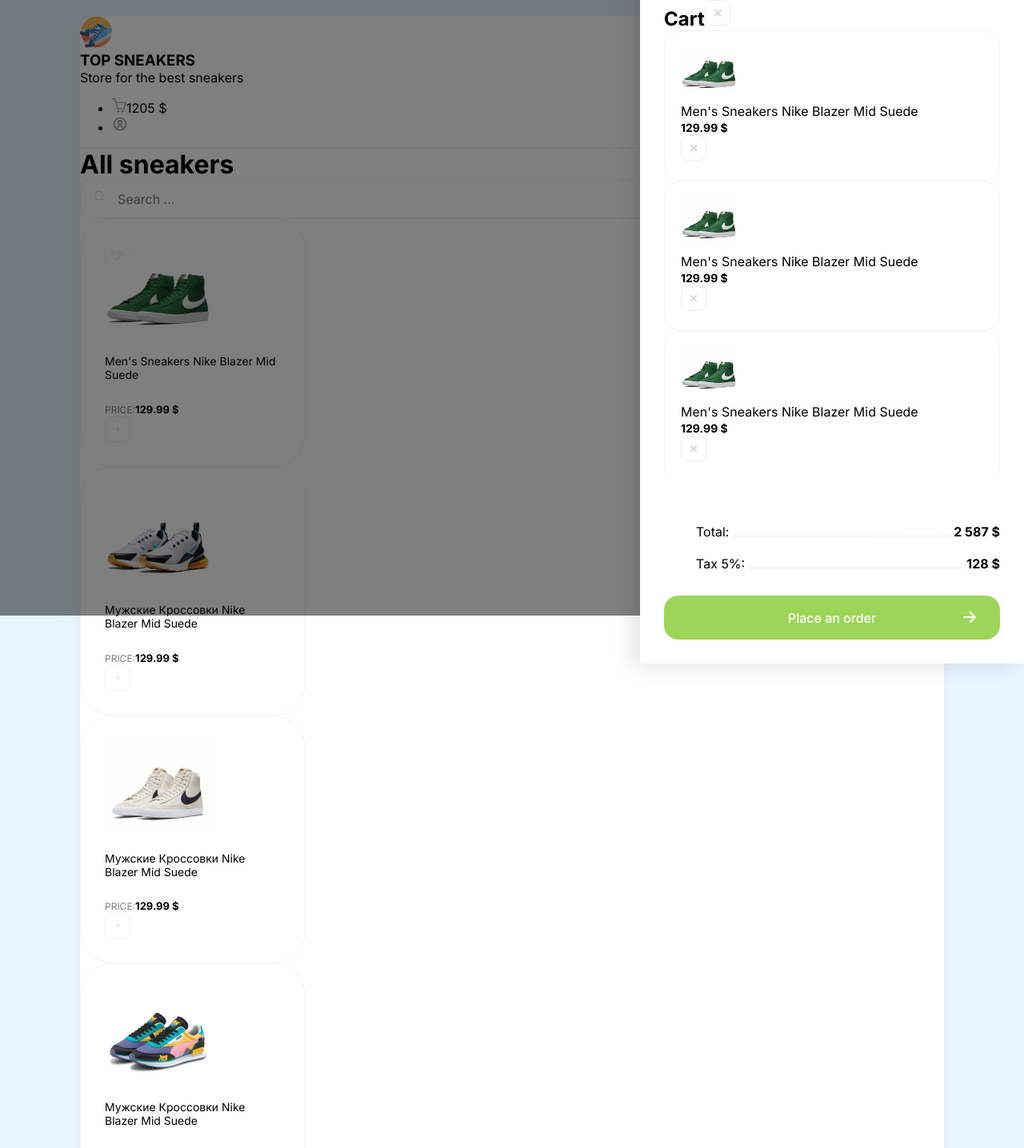
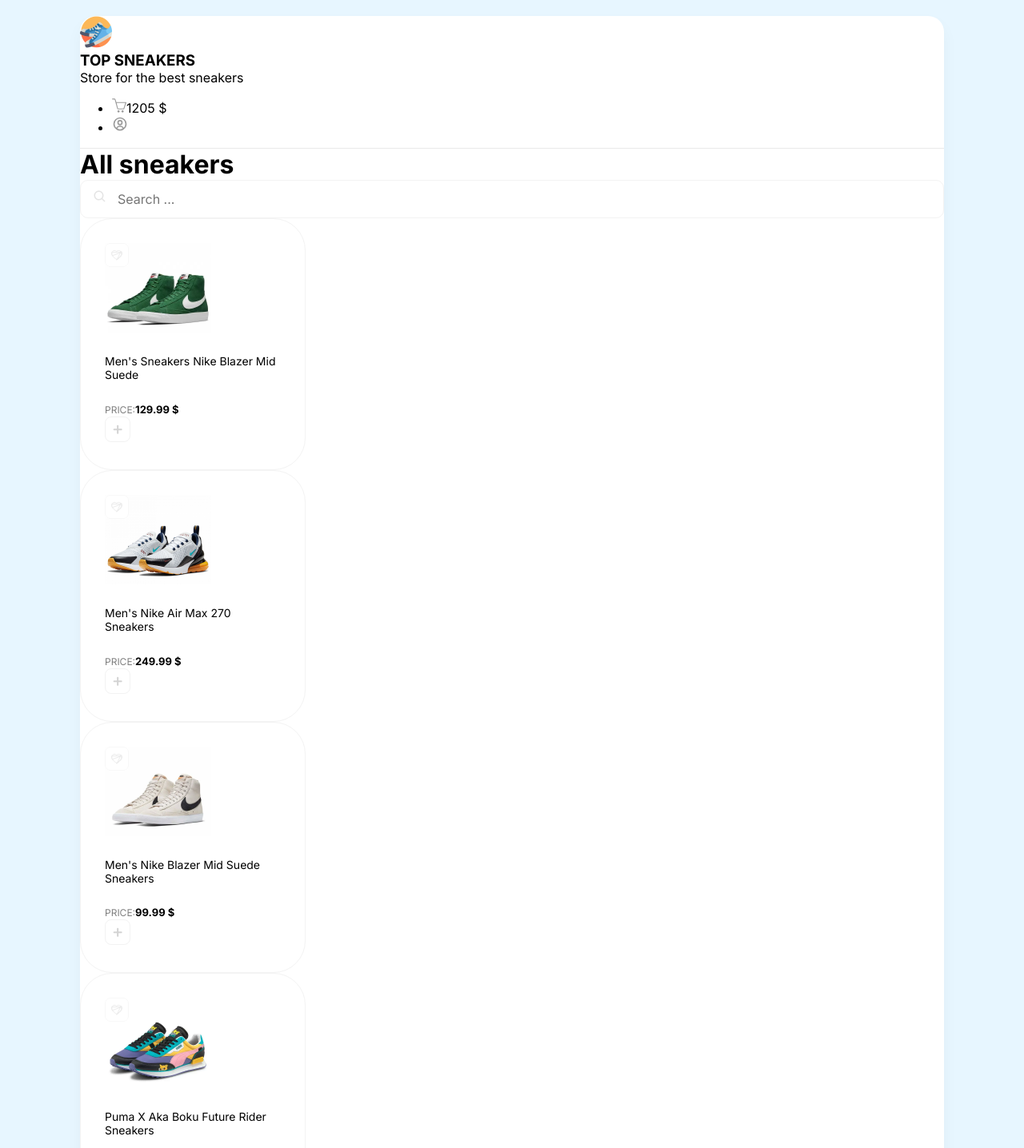
Before and after one commit to Nevich28/top-sneakers, a React (Create React App) app: page / in a window 1280 px wide. Shown: the part 30-1466 px from the top of the page at 80% size. Built offline with nearby package versions, Linux system fonts and the light colour scheme.

Commit message:
useState

```diff
--- a/src/App.js
+++ b/src/App.js
@@ -1,81 +1,29 @@
-import {SlBasket} from 'react-icons/sl';
-import {BiUserCircle, BiSearch} from 'react-icons/bi';
-import {BsPlus} from 'react-icons/bs';
+import {BiSearch} from 'react-icons/bi';
+
+import { Cart } from './components/Card';
+import { Header } from './components/Header';
+import { Drawer } from './components/Drawer';
+
+const arr = [
+	{name: "Men's Sneakers Nike Blazer Mid Suede", price: 129.99, url: '/img/goods/1.png'},
+	{name: "Men's Nike Air Max 270 Sneakers", price: 249.99, url: '/img/goods/2.png'},
+	{name: "Men's Nike Blazer Mid Suede Sneakers", price: 99.99, url: '/img/goods/3.png'},
+	{name: "Puma X Aka Boku Future Rider Sneakers", price: 199.99, url: '/img/goods/4.png'}
+
+];
+const onClickFavorite = () => {
+	console.log('F');
+}
+const onClickPlus = () => {
+	console.log('P');
+}
 
 function App() {
+
 	return (
 		<div className="wrapper clear">
-			<div className="overlay">
-				<div className="drawer">
-					<h2 className='d-flex justify-between mb-30'>
-						Cart
-						<img className='removeBtn cu-p' src="/img/btn-remove.svg" alt="remove" /></h2>
-					<div className="items">
-						<div className="cartItem d-flex align-center mb-20">
-						<div style={{ backgroundImage: 'url(/img/goods/1.png)' }} className="cartItemImg"></div>
-						<div className='mr-20 flex'>
-							<p className='mb-5'>Men's Sneakers Nike Blazer Mid Suede</p>
-							<b>129.99 $</b>
-						</div>
-						<img className='removeBtn' src="/img/btn-remove.svg" alt="remove" />
-						</div>
-
-						<div className="cartItem d-flex align-center mb-20">
-							{/* <img className='mr-20' width={70} heeight={70} src="/img/goods/1.png" alt="1" /> */}
-							<div style={{ backgroundImage: 'url(/img/goods/1.png)' }} className="cartItemImg"></div>
-							<div className='mr-20 flex'>
-								<p className='mb-5'>Men's Sneakers Nike Blazer Mid Suede</p>
-								<b>129.99 $</b>
-							</div>
-							<img className='removeBtn' src="/img/btn-remove.svg" alt="remove" />
-						</div>
-
-						<div className="cartItem d-flex align-center mb-20">
-						<div style={{ backgroundImage: 'url(/img/goods/1.png)' }} className="cartItemImg"></div>
-						<div className='mr-20 flex'>
-							<p className='mb-5'>Men's Sneakers Nike Blazer Mid Suede</p>
-							<b>129.99 $</b>
-						</div>
-						<img className='removeBtn' src="/img/btn-remove.svg" alt="remove" />
-						</div>
-					</div>
-					<div className='cartTotalBlock'>
-						<ul>
-							<li>
-								<span>Total:</span>
-								<div></div>
-								<b>2 587 $</b>
-							</li>
-							<li>
-								<span>Tax 5%:</span>
-								<div></div>
-								<b>128 $</b>
-							</li>
-						</ul>
-						<button className='greenButton'>Place an order <img src="/img/arrow.svg" alt="arrow" /></button>
-					</div>
-				</div>
-			</div>
-
-
-			<header className='d-flex justify-between align-center p-40'>
-				<div className="d-flex align-center">
-					<img width={40} height={40} src="/img/logo.png" alt="logo"/>
-					<div>
-						<h3 className="text-uppercase">TOP SNEAKERS</h3>
-						<p className='opacity-5'>Store for the best sneakers</p>
-					</div>
-				</div>
-				<ul className="d-flex">
-					<li className='mr-30'>
-						<SlBasket size='18px' color='#9B9B9B' className='logo'/>
-						<span className='ml-10'>1205 $</span>
-					</li>
-					<li>
-						<BiUserCircle size='20px' color='#9B9B9B'/>
-					</li>
-				</ul>
-			</header>
+			<Drawer/>
+			<Header/>
 			<div className="content p-40">
 				<div className='d-flex align-center justify-between mb-40'>
 					<h1 className=''>All sneakers</h1>
@@ -85,61 +33,16 @@
 					</div>
 				</div>
 				<div className="d-flex justify-between flex-wrap">
-					<div className="card">
-						<div className='favorite'>
-							<img src="/img/heart-unliked.svg" alt="unliked" />
-						</div>
-						<img width={133} height={112} src="/img/goods/1.png" alt="1" />
-						<h5>Men's Sneakers Nike Blazer Mid Suede</h5>
-						<div className='d-flex justify-between align-center'>
-							<div className='d-flex flex-column'>
-								<span>Price:</span>
-								<b>129.99 $</b>
-							</div>
-							<button className='button'>
-								<BsPlus size='11px' color='#D3D3D3'/>
-							</button>
-						</div>
-					</div>
-					<div className="card">
-						<img width={133} height={112} src="/img/goods/2.png" alt="1" />
-						<h5>Мужские Кроссовки Nike Blazer Mid Suede</h5>
-						<div className='d-flex justify-between align-center'>
-							<div className='d-flex flex-column'>
-								<span>Price:</span>
-								<b>129.99 $</b>
-							</div>
-							<button className='button'>
-								<BsPlus size='11px' color='#D3D3D3'/>
-							</button>
-						</div>
-					</div>
-					<div className="card">
-						<img width={133} height={112} src="/img/goods/3.png" alt="1" />
-						<h5>Мужские Кроссовки Nike Blazer Mid Suede</h5>
-						<div className='d-flex justify-between align-center'>
-							<div className='d-flex flex-column'>
-								<span>Price:</span>
-								<b>129.99 $</b>
-							</div>
-							<button className='button'>
-								<BsPlus size='11px' color='#D3D3D3'/>
-							</button>
-						</div>
-					</div>
-					<div className="card">
-						<img width={133} height={112} src="/img/goods/4.png" alt="1" />
-						<h5>Мужские Кроссовки Nike Blazer Mid Suede</h5>
-						<div className='d-flex justify-between align-center'>
-							<div className='d-flex flex-column'>
-								<span>Price:</span>
-								<b>129.99 $</b>
-							</div>
-							<button className='button'>
-								<BsPlus size='11px' color='#D3D3D3'/>
-							</button>
-						</div>
-					</div>
+					{arr.map((obj, i) => (
+						<Cart
+						key={i}
+						title={obj.name}
+						price={obj.price}
+						url={obj.url}
+						onClickFavorite={onClickFavorite}
+						onClickPlus={onClickPlus}
+						/>
+					))}
 				</div>
 			</div>
 		</div>
--- /dev/null
+++ b/src/components/Card/Card.module.scss
@@ -0,0 +1,28 @@
+.card {
+    border: 1px solid #f3f3f3;
+    padding: 30px;
+    width: 220px;
+    border-radius: 40px;
+    // margin-right: 30px;
+    transition: box-shadow 0.2s ease-in-out, transform 0.2s ease-in-out;
+    &:hover {
+        box-shadow: 0px 20px 35px rgba(0, 0, 0, 0.06);
+        transform: translateY(-5px);
+    }
+    .favorite {
+        position: absolute;
+        cursor: pointer;
+    }
+    span {
+        opacity: 0.5;
+        font-size: 12px;
+        text-transform: uppercase;
+    }
+    b {
+        font-size: 13px;
+    }
+    h5 {
+        font-weight: 400;
+        font-size: 14px;
+    }
+}
--- /dev/null
+++ b/src/components/Card/index.jsx
@@ -0,0 +1,25 @@
+import { useState } from 'react';
+import styles from './Card.module.scss';
+
+export const Cart = ({title, price, url, onClickPlus, onClickFavorite}) => {
+    const [isAdded, setIsAdded] = useState(false);
+    return (
+        <div className={styles.card}>
+            <div className={styles.favorite} onClick={onClickFavorite}>
+                <img src="/img/heart-unliked.svg" alt="unliked" />
+            </div>
+            <img width={133} height={112} src={url} alt={title} />
+            <h5>{title}</h5>
+            <div className='d-flex justify-between align-center'>
+                <div className='d-flex flex-column'>
+                    <span>Price:</span>
+                    <b>{price} $</b>
+                </div>
+                {/* <button onClick={onClickPlus} className='button'> */}
+                    <img onClick={onClickPlus} src="/img/btn-plus.svg" alt="Plus" className='cu-p'/>
+                    {/* <BsPlus size='11px' color='#D3D3D3'/> */}
+                {/* </button> */}
+            </div>
+        </div>
+    )
+}
--- /dev/null
+++ b/src/components/Drawer.jsx
@@ -0,0 +1,56 @@
+export const Drawer = () => {
+    return (
+        <div style={{ display: 'none' }} className="overlay">
+            <div className="drawer">
+                <h2 className='d-flex justify-between mb-30'>
+                    Cart
+                    <img className='removeBtn cu-p' src="/img/btn-remove.svg" alt="remove" /></h2>
+                <div className="items">
+
+                    <div className="cartItem d-flex align-center mb-20">
+                    <div style={{ backgroundImage: 'url(/img/goods/1.png)' }} className="cartItemImg"></div>
+                    <div className='mr-20 flex'>
+                        <p className='mb-5'>Men's Sneakers Nike Blazer Mid Suede</p>
+                        <b>129.99 $</b>
+                    </div>
+                    <img className='removeBtn' src="/img/btn-remove.svg" alt="remove" />
+                    </div>
+
+                    <div className="cartItem d-flex align-center mb-20">
+                        {/* <img className='mr-20' width={70} heeight={70} src="/img/goods/1.png" alt="1" /> */}
+                        <div style={{ backgroundImage: 'url(/img/goods/1.png)' }} className="cartItemImg"></div>
+                        <div className='mr-20 flex'>
+                            <p className='mb-5'>Men's Sneakers Nike Blazer Mid Suede</p>
+                            <b>129.99 $</b>
+                        </div>
+                        <img className='removeBtn' src="/img/btn-remove.svg" alt="remove" />
+                    </div>
+
+                    <div className="cartItem d-flex align-center mb-20">
+                    <div style={{ backgroundImage: 'url(/img/goods/1.png)' }} className="cartItemImg"></div>
+                    <div className='mr-20 flex'>
+                        <p className='mb-5'>Men's Sneakers Nike Blazer Mid Suede</p>
+                        <b>129.99 $</b>
+                    </div>
+                    <img className='removeBtn' src="/img/btn-remove.svg" alt="remove" />
+                    </div>
+                </div>
+                <div className='cartTotalBlock'>
+                    <ul>
+                        <li>
+                            <span>Total:</span>
+                            <div></div>
+                            <b>2 587 $</b>
+                        </li>
+                        <li>
+                            <span>Tax 5%:</span>
+                            <div></div>
+                            <b>128 $</b>
+                        </li>
+                    </ul>
+                    <button className='greenButton'>Place an order <img src="/img/arrow.svg" alt="arrow" /></button>
+                </div>
+            </div>
+        </div>
+    )
+}
--- /dev/null
+++ b/src/components/Header.jsx
@@ -0,0 +1,25 @@
+import {SlBasket} from 'react-icons/sl';
+import {BiUserCircle} from 'react-icons/bi';
+
+export const Header = () => {
+    return (
+        <header className='d-flex justify-between align-center p-40'>
+        <div className="d-flex align-center">
+            <img width={40} height={40} src="/img/logo.png" alt="logo"/>
+            <div>
+                <h3 className="text-uppercase">TOP SNEAKERS</h3>
+                <p className='opacity-5'>Store for the best sneakers</p>
+            </div>
+        </div>
+        <ul className="d-flex">
+            <li className='mr-30'>
+                <SlBasket size='18px' color='#9B9B9B' className='logo'/>
+                <span className='ml-10'>1205 $</span>
+            </li>
+            <li>
+                <BiUserCircle size='20px' color='#9B9B9B'/>
+            </li>
+        </ul>
+        </header>
+    );
+}
--- a/src/index.scss
+++ b/src/index.scss
@@ -30,35 +30,6 @@
 .content {
     h1 {
         margin: 0;
-    }
-}
-
-.card {
-    border: 1px solid #f3f3f3;
-    padding: 30px;
-    width: 220px;
-    border-radius: 40px;
-    // margin-right: 30px;
-    transition: box-shadow 0.2s ease-in-out, transform 0.2s ease-in-out;
-    &:hover {
-        box-shadow: 0px 20px 35px rgba(0, 0, 0, 0.06);
-        transform: translateY(-5px);
-    }
-    .favorite {
-        position: absolute;
-        cursor: pointer;
-    }
-    span {
-        opacity: 0.5;
-        font-size: 12px;
-        text-transform: uppercase;
-    }
-    b {
-        font-size: 13px;
-    }
-    h5 {
-        font-weight: 400;
-        font-size: 14px;
     }
 }
 
```
